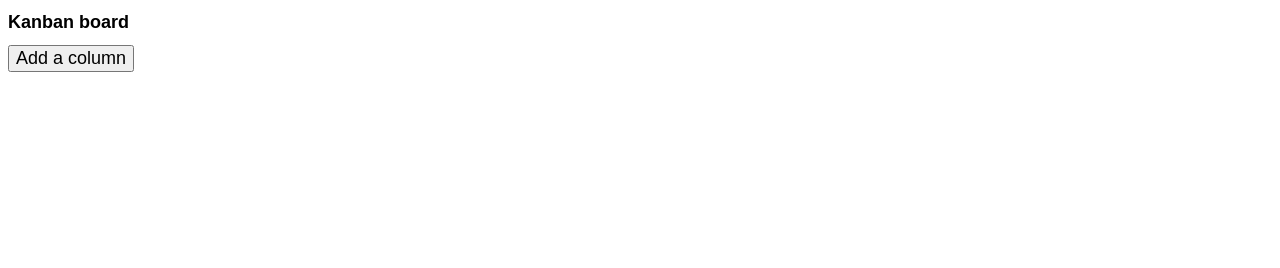
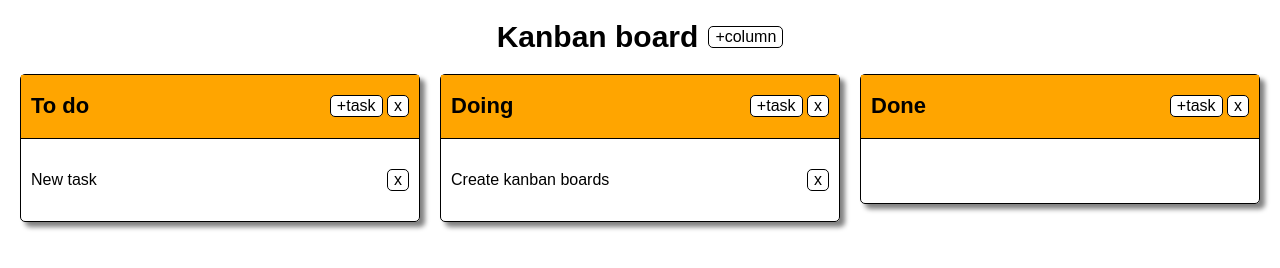
Before and after one commit to grzegorz-turek/oop-kanban-board, a website: page index.html in a window 1280 px wide. Drawn offline with nearby package versions, Linux system fonts and the light colour scheme; files that its build step writes are made by us from their sources.

Commit message:
Final v.1

```diff
--- a/index.html
+++ b/index.html
@@ -9,10 +9,30 @@
     </head>
     <body>
         <div id="board" class="board">
-            <h1>Kanban board</h1>
-            <button class="create-column">Add a column</button>
+            <div class="heading">
+                <h1>Kanban board</h1>
+                <button class="create-column">+column</button>
+            </div>
             <div class="column-container"></div>
         </div>
+        <script id="column-template" type="x-tmpl-mustache">
+            <div class="column">
+                <div>
+                    <h2 class="column-title">{{ name }}</h2>
+                    <div>
+                        <button class="add-card">+task</button>
+                        <button class="btn-delete">x</button>
+                    </div>
+                </div>
+                <ul id={{ id }} class="column-card-list"></ul>
+            </div>
+        </script>
+        <script id="card-template" type="x-tmpl-mustache">
+            <div class="card">
+                <p class="card-description">{{ description }}</p>
+                <button class="btn-delete">x</button>
+            </div>
+        </script>
         <script src="https://cdnjs.cloudflare.com/ajax/libs/mustache.js/2.3.0/mustache.min.js"></script>
         <script src="https://cdnjs.cloudflare.com/ajax/libs/Sortable/1.6.0/Sortable.min.js"></script>
         <script src="js/script.js"></script>
--- a/js/script.js
+++ b/js/script.js
@@ -1,4 +1,112 @@
 'use strict';
 (function(){
+    document.addEventListener('DOMContentLoaded', function() {
 
+        function randomString() {
+            var chars = '0123456789abcdefghiklmnopqrstuvwxyzABCDEFGHIJKLMNOPQRSTUVWXTZ';
+            var str = '';
+            for (var i = 0; i < 10; i++) {
+                str += chars[Math.floor(Math.random() * chars.length)];
+            }
+            return str;
+        };
+
+        function generateTemplate(name, data, basicElement) {
+            var template = document.getElementById(name).innerHTML;
+            var element = document.createElement(basicElement || 'div');
+            Mustache.parse(template);
+            element.innerHTML = Mustache.render(template, data);
+            return element;
+        }
+
+        function Column(name) {
+            var self = this;
+            this.id = randomString();
+            this.name = name;
+            this.element = generateTemplate('column-template', { name: this.name, id: this.id });
+
+            this.element.querySelector('.column').addEventListener('click', function (event) {
+                if (event.target.classList.contains('btn-delete')) {
+                    self.removeColumn();
+                }
+
+                if (event.target.classList.contains('add-card')) {
+                    self.addCard(new Card(prompt("Enter the name of the card")));
+                }
+            });
+        }
+
+        Column.prototype = {
+            addCard: function(card) {
+                this.element.querySelector('ul').appendChild(card.element);
+            },
+            removeColumn: function() {
+                this.element.parentNode.removeChild(this.element);
+            }
+        };
+
+        function Card(description) {
+            var self = this;
+            this.id = randomString();
+            this.description = description;
+            this.element = generateTemplate('card-template', { description: this.description }, 'li');
+
+            this.element.querySelector('.card').addEventListener('click', function (event) {
+                event.stopPropagation();
+
+                if (event.target.classList.contains('btn-delete')) {
+                    self.removeCard();
+                }
+            });
+        }
+
+        Card.prototype = {
+            removeCard: function() {
+                this.element.parentNode.removeChild(this.element);
+            }
+        }
+
+        var board = {
+            name: 'Kanban Board',
+            addColumn: function(column) {
+                this.element.appendChild(column.element);
+                initSortable(column.id);
+            },
+            element: document.querySelector('#board .column-container')
+
+        };
+
+        function initSortable(id) {
+            var el = document.getElementById(id);
+            var sortable = Sortable.create(el, {
+              group: 'kanban',
+              sort: true
+            });
+        }
+
+        document.querySelector('#board .create-column').addEventListener('click', function() {
+            var name = prompt('Enter a column name');
+            var column = new Column(name);
+            board.addColumn(column);
+        });
+
+        // CREATING COLUMNS
+        var todoColumn = new Column('To do');
+        var doingColumn = new Column('Doing');
+        var doneColumn = new Column('Done');
+
+        // ADDING COLUMNS TO THE BOARD
+        board.addColumn(todoColumn);
+        board.addColumn(doingColumn);
+        board.addColumn(doneColumn);
+
+        // CREATING CARDS
+        var card1 = new Card('New task');
+        var card2 = new Card('Create kanban boards');
+
+        // ADDING CARDS TO COLUMNS
+        todoColumn.addCard(card1);
+        doingColumn.addCard(card2);
+
+    });
 })();
--- a/sass/style.scss
+++ b/sass/style.scss
@@ -1,4 +1,98 @@
 * {
     font-family: Arial, Helvetica, sans-serif;
-    font-size: 18px;
+    font-size: 16px;
+    box-sizing: border-box;
 }
+
+body {
+    margin: 0;
+}
+
+.board {
+    .heading {
+        display: flex;
+        align-items: center;
+        justify-content: center;
+    }
+}
+
+h1 {
+    font-size: 30px;
+}
+
+h2 {
+    font-size: 22px;
+}
+
+.column-container {
+    display: flex;
+    height: 100%;
+}
+
+.column-container > div {
+    flex: 1;
+    margin-left: 20px;
+    &:last-of-type {
+        margin-right: 20px;
+    }
+}
+
+.column {
+    border: 1px solid black;
+    border-radius: 5px;
+    min-height: 130px;
+    box-shadow: 5px 5px 5px grey;
+    > div {
+        display: flex;
+        align-items: center;
+        justify-content: space-between;
+        background-color: orange;
+        border-bottom: 1px solid black;
+        padding: 0 10px;
+    }
+
+    ul {
+        padding: 0 10px;
+    }
+
+    ul li {
+        list-style-type: none;
+        &:not(:last-of-type) {
+            border-bottom: 1px solid black;
+        }
+    }
+
+    ul li div {
+        display: flex;
+        align-items: center;
+        justify-content: space-between;
+    }
+}
+
+button {
+    outline: none;
+    background-color: white;
+    text-decoration: none;
+    border: 1px solid black;
+    border-radius: 5px;
+    cursor: pointer;
+    &:hover {
+        background-color: gray;
+        color: white;
+        border: 1px solid gray;
+        transition: 0.5s;
+    }
+}
+
+.btn-delete {
+    &:hover {
+        background-color: red;
+        color: white;
+        border: 1px solid red;
+        transition: 0.5s;
+    }
+}
+
+.create-column {
+    margin-left: 10px;
+}
```
Also changed, not shown: README.md, css/style.css (added).
